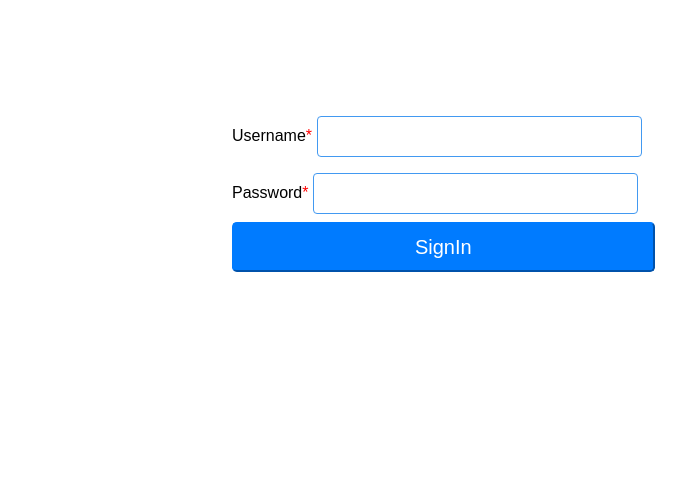
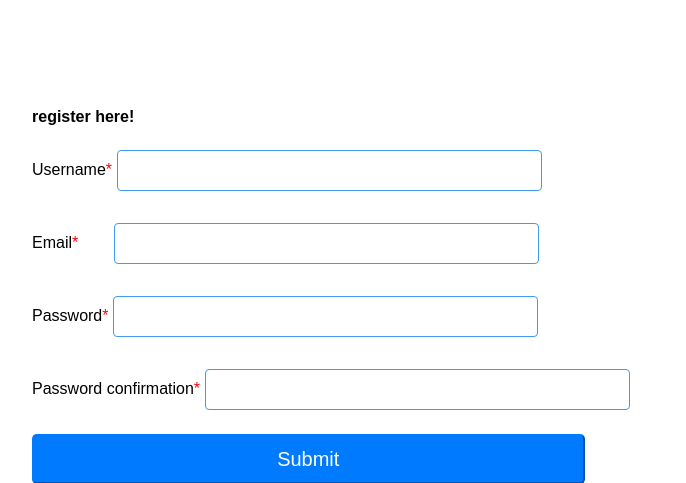
Before and after one commit to Rajat1393/resturant_rater, a Django app: page /rater/register/ in a window 1280 px wide. Shown: the top 483 px of the page, without its empty margins (183-869 px from the left). Run offline with Django 3.2, Linux system fonts and the light colour scheme.

Commit message:
login and register finish

```diff
--- a/rater/views.py
+++ b/rater/views.py
@@ -30,7 +30,7 @@ def register(request):
     else:
         user_form = UserForm()
 
-    return render(request, 'rater/login.html', context={'user_form': user_form, 'registered': registered})
+    return render(request, 'rater/register.html', context={'user_form': user_form, 'registered': registered})
 
 def user_login(request):
     if request.method == 'POST':
--- a/templates/rater/login.html
+++ b/templates/rater/login.html
@@ -9,10 +9,6 @@
     <body>
         <!--<h1>Login</h1>-->
         <div class="container">
-            {% if registered %}
-            <strong style="color: blue;">Thank you for registering! Now please login</strong><br/>
-
-            {%  endif %}
             <form class="form-signin" id="login_form" method="post" action="{% url 'rater:login' %}">
             {% csrf_token %}
             <label class="text-only">Username<label style="color: red;">*</label></label>
--- a/templates/rater/register.html
+++ b/templates/rater/register.html
@@ -17,8 +17,11 @@
         <div class="container">
             <div class="row">
                 <div class="form-group" >
-
+                    {% if registered %}
+                    <strong style="color: blue;">Thank you for registering!</strong><br/>
+                    {% else %}
                     <strong>register here!</strong><br />
+                    {%  endif %}
 
                     <form role="form"  method="post" action="{% url 'rater:register' %}" >
                         {% csrf_token %}
```
